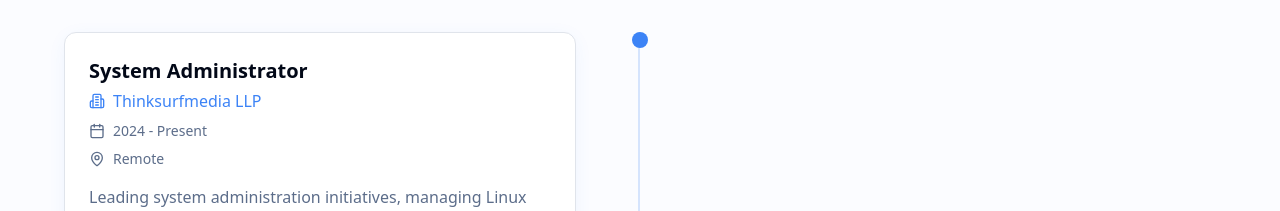
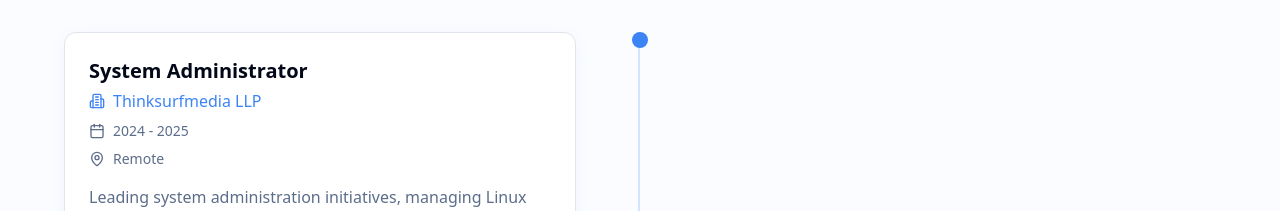
Before and after one commit to sukantabiswas27/My-portfolio, a React (Vite) app: page / in a window 1280 px wide. Shown: the part 2060-2271 px from the top of the page. Built offline with nearby package versions, Linux system fonts and the light colour scheme; the HTML template or start-up script is replaced by a standard one.

Commit message:
Changes
Co-authored-by: sukantabiswas27 <129424328+sukantabiswas27@users.noreply.github.com>

```diff
--- a/src/components/ExperienceSection.tsx
+++ b/src/components/ExperienceSection.tsx
@@ -42,7 +42,7 @@ const ExperienceSection = () => {
                         </div>
                         <div className="flex items-center text-muted-foreground text-sm mb-2">
                           <Calendar className="w-4 h-4 mr-2" />
-                          <span>2024 - Present</span>
+                          <span>2024 - 2025</span>
                         </div>
                         <div className="flex items-center text-muted-foreground text-sm">
                           <MapPin className="w-4 h-4 mr-2" />
```
